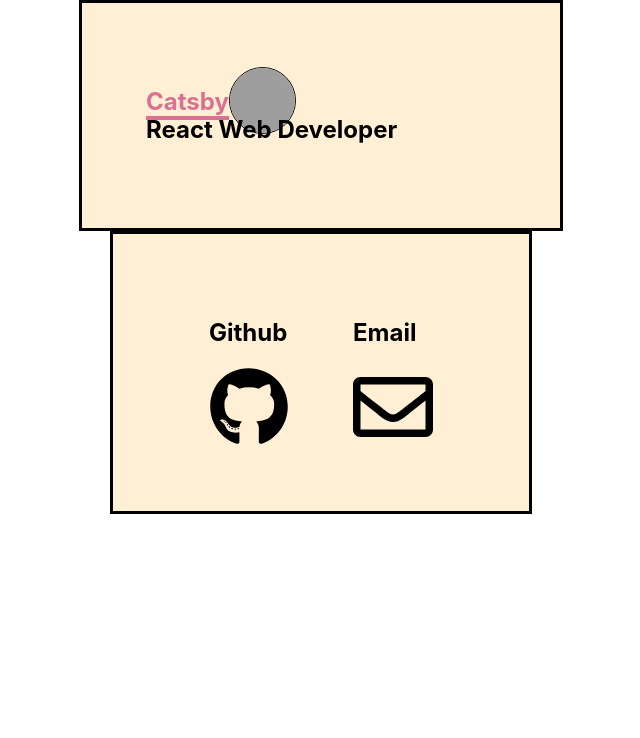
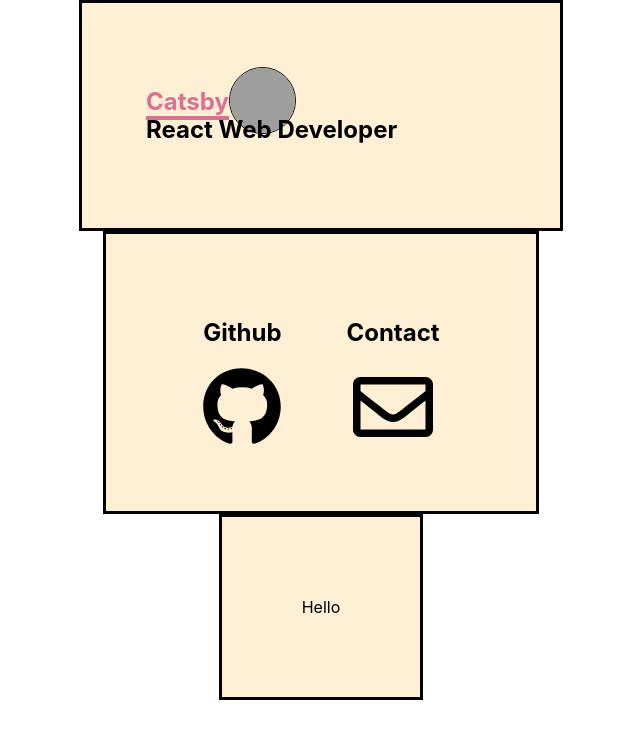
Before and after one commit to DanielOhn/portfolio-react, a React (Create React App) app: page / in a window 1280 px wide. Shown: the top 738 px of the page, without its empty margins (319-959 px from the left). Built offline with nearby package versions, Linux system fonts and the light colour scheme; grey boxes are pictures that could not be loaded.

Commit message:
Add project files and basic outline. (#3)

```diff
--- a/src/components/App.js
+++ b/src/components/App.js
@@ -3,6 +3,7 @@ import styled from 'styled-components'
 
 import Header from './Header'
 import Contact from './Contact'
+import Projects from './Projects'
 
 const Content = styled.div`
   display: flex;
@@ -15,6 +16,7 @@ function App() {
     <Content>
       <Header />
       <Contact />
+      <Projects />
     </Content>
   )
 }
--- a/src/components/EmailIcon.js
+++ b/src/components/EmailIcon.js
@@ -12,7 +12,7 @@ const Link = styled.a`
 function EmailIcon() {
   return (
     <IconButton
-      name="Email">
+      name="Contact">
       <Link href="/">
         <FontAwesomeIcon icon={['far', 'envelope']} size="5x" />
       </Link>
--- a/src/components/Header.js
+++ b/src/components/Header.js
@@ -8,8 +8,7 @@ function Header() {
         name="Catsby"
         title="React Web Developer"
         img="none"
-      >
-    </NameContainer>
+      />
   )
 }
 
--- a/src/components/IconButton.js
+++ b/src/components/IconButton.js
@@ -4,6 +4,9 @@ import styled from 'styled-components'
 const Content = styled.div`
   margin-left: 2em;
   margin-right: 2em;
+  display: flex;
+  flex-direction: column;
+  align-items: center;
 `
 
 const Name = styled.h1``
--- /dev/null
+++ b/src/components/Projects.js
@@ -0,0 +1,21 @@
+import React from 'react'
+import styled from 'styled-components'
+
+const Content = styled.div`
+  padding: 5em;
+  background: papayawhip;
+  border: solid;
+  display: flex;
+  flex-direction: column;
+  align-items: center;
+`
+
+function Projects() {
+  return (
+    <Content>
+      Hello
+    </Content>
+  )
+}
+
+export default Projects
```
Also changed, not shown: src/components/ProjectContainer.js (added, +15 -0 lines).
